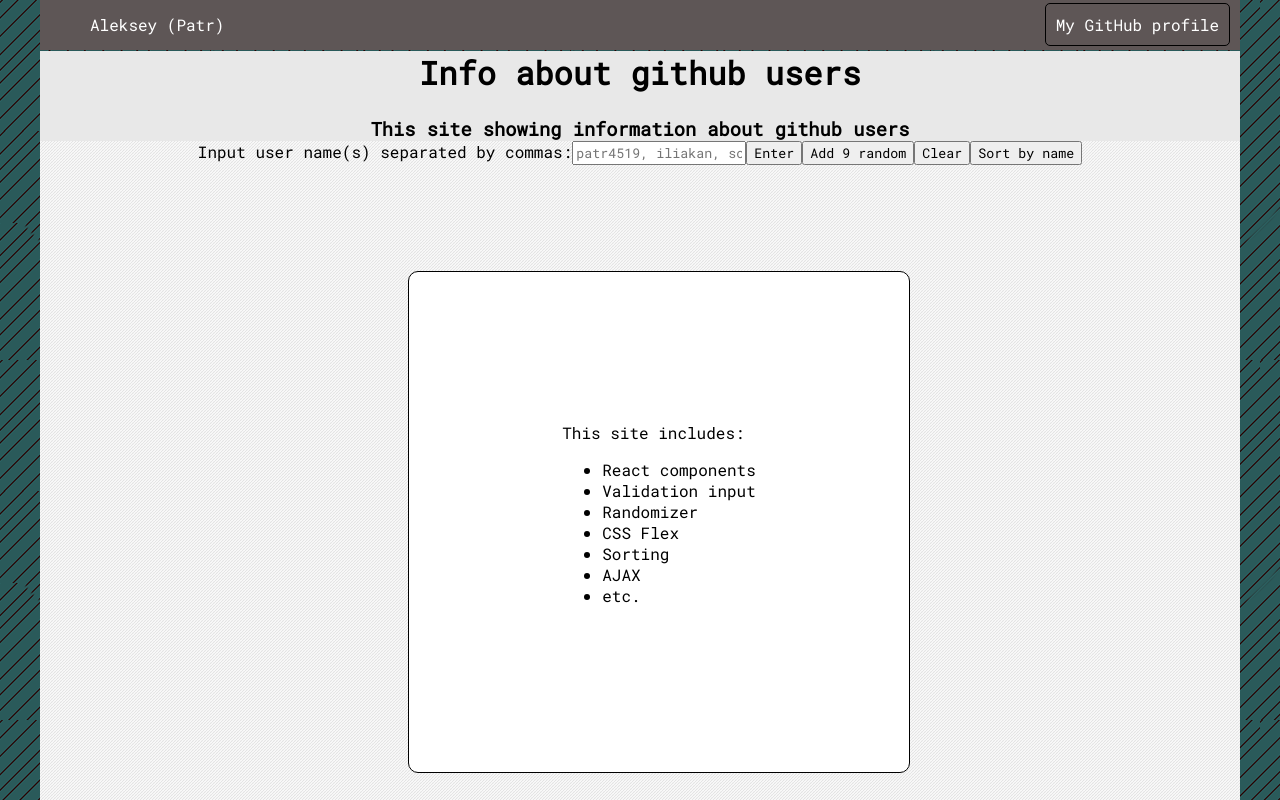
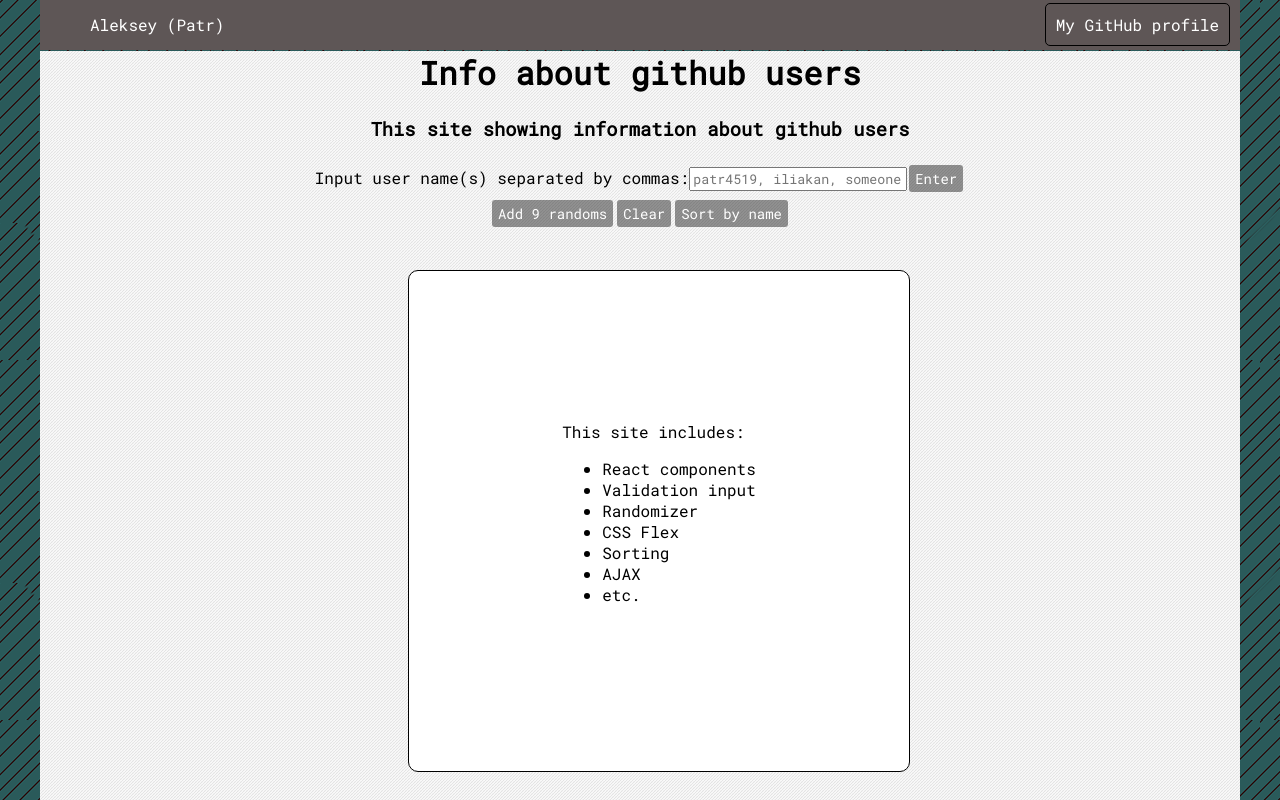
Before and after one commit to patr4519/githubUserInfo, a React (Create React App) app: page / in a window 1280 px wide. Shown: the top 800 px of the page. Built offline with nearby package versions, Linux system fonts and the light colour scheme.

Commit message:
22:51 24.12.22

```diff
--- a/src/App.js
+++ b/src/App.js
@@ -6,6 +6,7 @@
 import { Users } from './Elements/Users';
 import { validationInput } from './Functions/validationInput';
 import { DefaultGreeting } from './Elements/DefaultGreeting';
+import { AlertLimit } from './Elements/AlertLimit';
 
 function App() {
   return (
@@ -21,6 +22,7 @@
   const [users, setUsers] = React.useState([]);
   const [searchValue, setSearchValue] = React.useState('');
   const [greeting, setGreeting] = React.useState(true);
+  const [limit, setLimit] = React.useState(false);
 
   const onChangeSearchValue = (event) => {
     setSearchValue(event.target.value);
@@ -32,10 +34,13 @@
       return;
     }
     if( searchValue.split(', ').length > 9 ) {
-      alert('Too much users');
+      setLimit(true);
       return;
     }
+
     setGreeting(false);
+    setLimit(false);
+
     for (let user of searchValue.split(', ')) {
       fetch(`https://api.github.com/users/${user}`)
         .then(us => us.json())
@@ -54,6 +59,7 @@
     setSearchValue('');
     setUsers([]);
     setGreeting(true);
+    setLimit(false);
   }
 
   const deleteUser = (id) => {
@@ -79,6 +85,7 @@
       users={users}
       deleteUser={deleteUser} />
       {greeting && <DefaultGreeting />}
+      {limit && <AlertLimit />}
     </div>
   );
 }
--- /dev/null
+++ b/src/Elements/AlertLimit.jsx
@@ -0,0 +1,10 @@
+import React from "react";
+
+export const AlertLimit = () => {
+    return (
+        <div className="alertLimit">
+            No more than 9 users!
+            <br />
+        </div>
+    );
+}
--- a/src/Elements/InputForm.jsx
+++ b/src/Elements/InputForm.jsx
@@ -8,7 +8,8 @@
       Input user name(s) separated by commas:
       <input value={searchValue} onChange={onChangeSearchValue} placeholder="patr4519, iliakan, someone" />
       <button onClick={() => addUsers()} type='button'>Enter</button>
-      <button onClick={() => putRandom(putUsers)} type='button'>Add 9 random</button>
+      <br />
+      <button onClick={() => putRandom(putUsers)} type='button'>Add 9 randoms</button>
       <button onClick={clearInput} type='button'>Clear</button>
       <button onClick={sortByName} type='button'>Sort by name</button>
     </div>
--- a/src/Elements/User.jsx
+++ b/src/Elements/User.jsx
@@ -18,7 +18,7 @@
                 </div>
                 <div className="userName">{name}</div>
                 <div className='userDescription'>{`Was created: ${created_at}`}</div>
-                <button onClick={() => deleteUser(id)} className="closeUser" type="button">x</button>
+                <button onClick={() => deleteUser(id)} className="closeUser userItem" type="button">x</button>
             </div>
         </li>
     );
--- a/src/Functions/putUsers.js
+++ b/src/Functions/putUsers.js
@@ -1,5 +1,5 @@
 export function putUsers() {
-    let arr = ['paul', 'gregory', 'erin', 'albert', 'maria', 'jo', 'thomas', 'howard', 'martin', 'alfred', 'todd', 'kevin', 'sarah', 'peter', 'jesus', 'david', 'holly', 'bob', 'bobby', 'vincent', 'lisa', 'alice', 'mark', 'anna', 'artiom', 'alex', 'iliakan', 'patr4519', 'ilia', 'dmitry', 'makar', 'evgenyi', 'max', 'maxim', 'demid', 'timur', 'darya', 'miron', 'pavel', 'vlad', 'igor', 'gleb', 'andrey', 'mikhail'];
+    let arr = ['paul', 'gregory', 'erin', 'albert', 'maria', 'jo', 'thomas', 'howard', 'martin', 'alfred', 'todd', 'kevin', 'sarah', 'peter', 'jesus', 'david', 'holly', 'bob', 'bobby', 'vincent', 'lisa', 'alice', 'mark', 'anna', 'artiom', 'alex', 'iliakan', 'patr4519', 'ilia', 'dmitry', 'makar', 'evgenyi', 'max', 'maxim', 'demid', 'timur', 'darya', 'miron', 'pavel', 'igor', 'gleb', 'andrey', 'mikhail'];
 
     let str = '';
 
--- a/src/index.css
+++ b/src/index.css
@@ -4,6 +4,7 @@
     background-image: url(img/background.png);
     position: relative;
 }
+
 nav {
     display: flex;
     justify-content: space-between;
@@ -12,26 +13,53 @@
     height: 50px;
     background-color: rgb(94, 86, 86);
 }
+
 header {
     width: 1200px;
     margin: auto;
     margin-top: -20px;
     margin-bottom: -20px;
-    background-color: rgb(232, 232, 232);
+    background-image: url(img/bg-body.jpg);
     text-align: center;
 }
+
 button {
     font-family: 'Roboto Mono', monospace;
+    background-color: #0000006b;
+    border: none;
+    border-radius: 3px;
+    color: white;
+    padding: 4px 6px;
+    text-align: center;
+    text-decoration: none;
+    display: inline-block;
+    font-size: 14px;
+    margin: 4px 2px;
+    transition-duration: 0.3s;
+    cursor: pointer;
 }
+
+button:hover {
+    background-color: #368d6c;
+    color: rgb(29, 26, 26);
+}
+.userItem:hover {
+    background-color: #be1919;
+    color: rgb(29, 26, 26);
+}
+
 input {
     font-family: 'Roboto Mono', monospace;
+    width: 210px;
 }
+
 .name {
     padding-left: 50px;
     line-height: 50px;
     color: white;
 }
-.myLink > a {
+
+.myLink>a {
     border: 1px solid black;
     border-radius: 5px;
     padding: 10px;
@@ -40,21 +68,26 @@
     line-height: 50px;
     color: white;
 }
-.myLink > a:hover {
+
+.myLink>a:hover {
     background-color: #2a5a5a57;
 }
+
 .main {
     position: relative;
     background-image: url(img/bg-body.jpg);
     margin: auto;
+    padding-top: 1px;
     background-color: rgba(164, 137, 129, 0.57);
     width: 1200px;
-    height: 1050px;
+    height: 1100px;
 }
+
 .inputForm {
     text-align: center;
     margin-top: 20px;
 }
+
 .item {
     position: relative;
     width: 220px;
@@ -62,19 +95,23 @@
     border-radius: 7px;
     margin: 0px 5px 5px;
 }
+
 .userIMG {
     width: 220px;
     height: 250px;
     border-bottom: 1px solid black;
 }
-.userIMG:hover {
+
+/* .userIMG:hover {
     transition: all .2s ease-in-out;
     opacity: 0.7;
-}
+} */
+
 .photo {
     width: 220px;
     height: 250px;
 }
+
 .userDescription {
     font-size: 80%;
     line-height: 35px;
@@ -84,6 +121,7 @@
     background-color: rgb(216, 198, 198);
     border-radius: 0px 0px 7px 7px;
 }
+
 .defaultGreeting {
     background-color: rgb(255, 255, 255);
     display: flex;
@@ -97,6 +135,7 @@
     top: 130px;
     right: 330px;
 }
+
 ul.items {
     list-style-type: none;
     display: flex;
@@ -104,19 +143,36 @@
     width: 800px;
     justify-content: center;
 }
+
 li {
     position: relative;
 }
+
 .closeUser {
     position: absolute;
     top: 5px;
     right: 5px;
 }
+
 .userName {
     background-color: rgb(216, 198, 198);
     text-align: center;
 }
+
 .listOfUsers {
     display: flex;
     justify-content: center;
 }
+
+.alertLimit {
+    border: 1px solid black;
+    border-radius: 5px;
+    font-size: 14px;
+    display: inline-block;
+    font-size: 14px;
+    padding: 4px 6px;
+    position: absolute;
+    top: 23px;
+    right: 80px;
+    background-color: #ea9999;
+}
```
